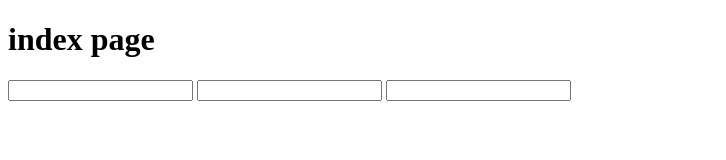
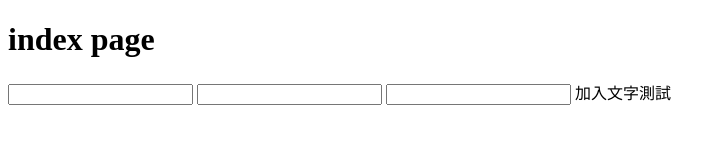
Before and after one commit to nethawkc/myAp2, a plain HTML site: page index.html in a window 1280 px wide. Shown: the whole page, without its empty margins (0-726 px from the left). Drawn offline with Linux system fonts and the light colour scheme.

Commit message:
加入修改

```diff
--- a/index.html
+++ b/index.html
@@ -11,6 +11,7 @@
     <input type="input" id="xx"></input>
     <input type="input" id="xx"></input>
     <input type="input" id="xx"></input>
+    <span>加入文字測試</span>
   </form>
 </body>
 </html>
```
